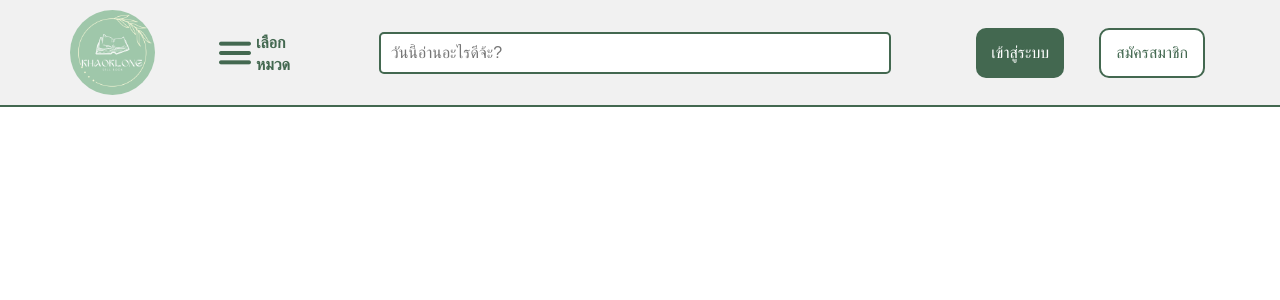
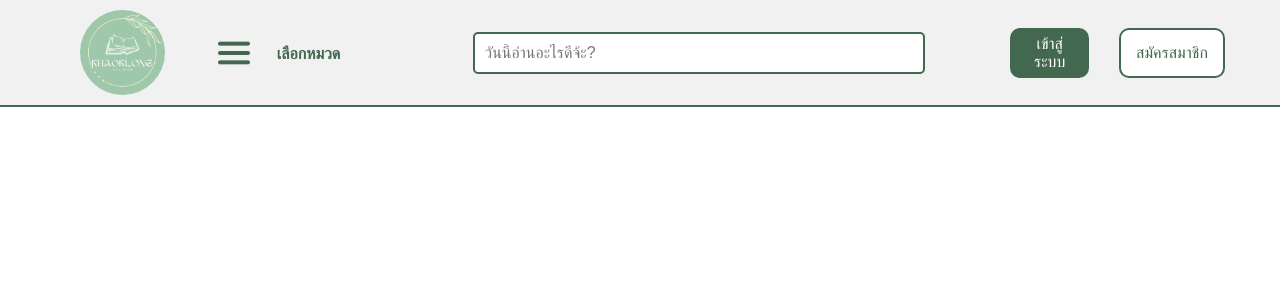
Before and after one commit to Maruki119/online-book-store, a React (Create React App) app in the folder frontend/: page / in a window 1280 px wide. Shown: the top 300 px of the page. Built offline with nearby package versions, Linux system fonts and the light colour scheme.

Commit message:
modify navbar

```diff
--- a/frontend/src/components/Navbar.css
+++ b/frontend/src/components/Navbar.css
@@ -12,22 +12,22 @@
     height: 85px;
     display: flex;
     padding: 10px 0px 10px 40px ;
-    margin-left: 30px;
+    margin-left: 40px;
 }
 
 .logo img {
     width: 85px ;
     height: 85px ;
     border-radius: 50%;
-    overflow: hidden;
 }
 
 .menu{
-    width: 15px ;
+    width: 150px ;
     height: 32px;
     display: flex;
-    padding: 37px 0px 35px 50px;
-    margin-right: 50px;
+    padding: 37px 0px 35px 30px;
+    margin-left: 20px;
+    margin-right: 30px;
 }
 
 h1{
@@ -48,7 +48,7 @@ h1{
     align-items: center;
     padding: 35px;
     margin-top: 15px;
-    margin-left: 60px;
+    margin-left: 40px;
 }
 
 input {
```
